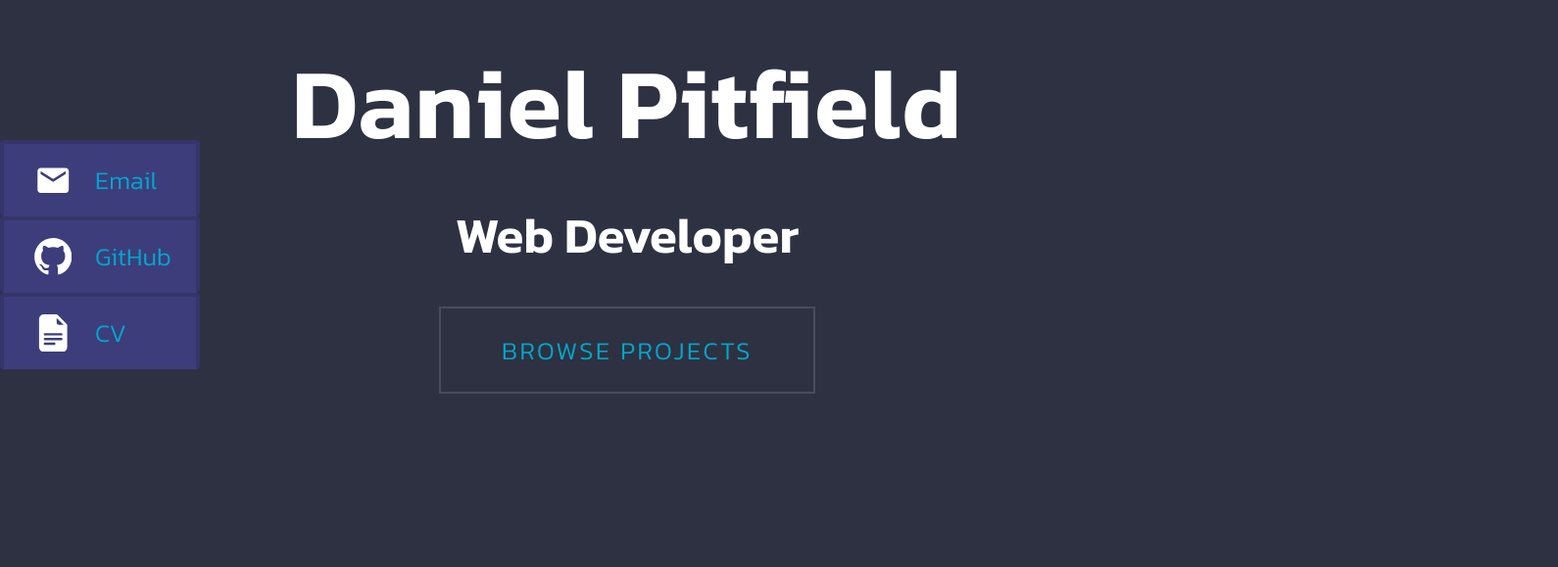
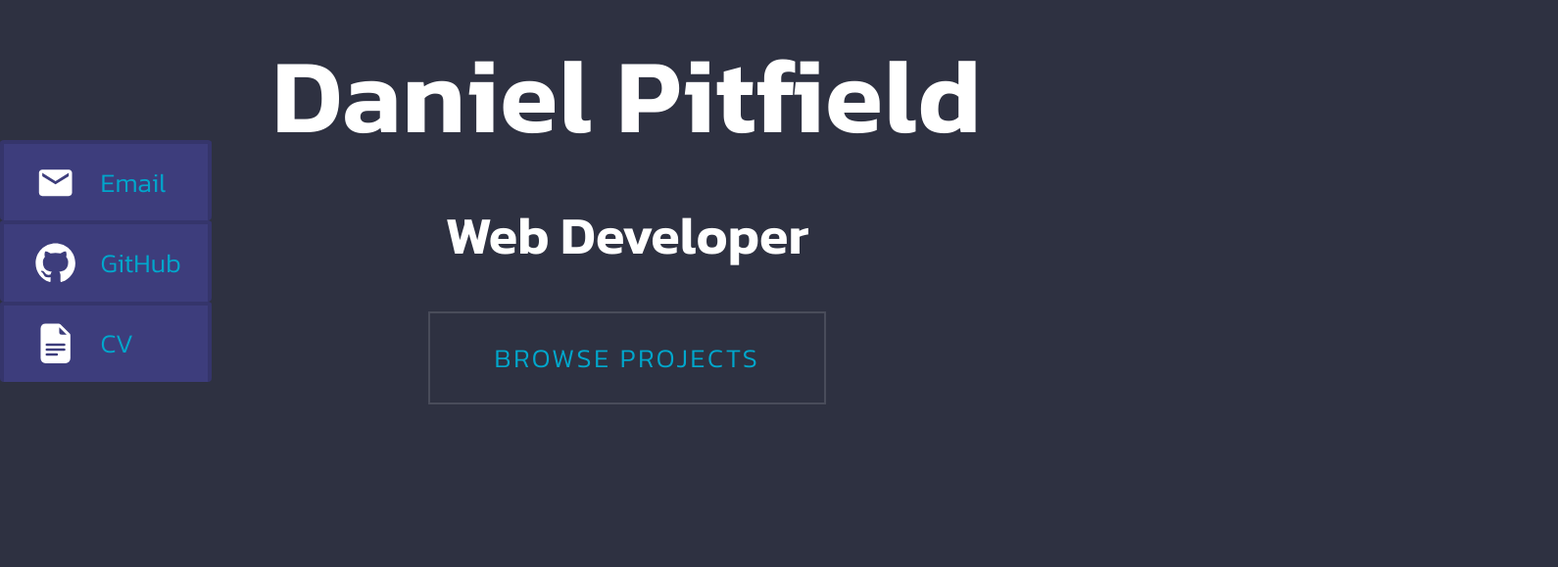
Before and after one commit to DanielPitfield/Portfolio, a React (Vite) app: page / in a window 1280 px wide. Shown: the part 177-756 px from the top of the page at 98% size, 1590 px wide, since content can reach past the window. Built offline with nearby package versions, Linux system fonts and the light colour scheme.

Commit message:
Adjust font sizes

```diff
--- a/src/styles/globals.scss
+++ b/src/styles/globals.scss
@@ -3,11 +3,8 @@
 :root {
   font-family: "Kanit", sans-serif;
   color: white;
-  font-synthesis: none;
-  text-rendering: optimizeLegibility;
   -webkit-font-smoothing: antialiased;
   -moz-osx-font-smoothing: grayscale;
-  -webkit-text-size-adjust: 100%;
 }
 
 a {
@@ -27,7 +24,7 @@ body {
   margin: 0;
   min-width: 320px;
   min-height: 100vh;
-  font-size: 17px;
+  font-size: 18px;
 }
 
 h1 {
```
